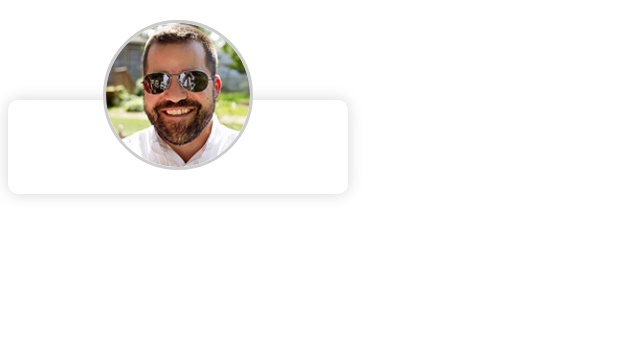
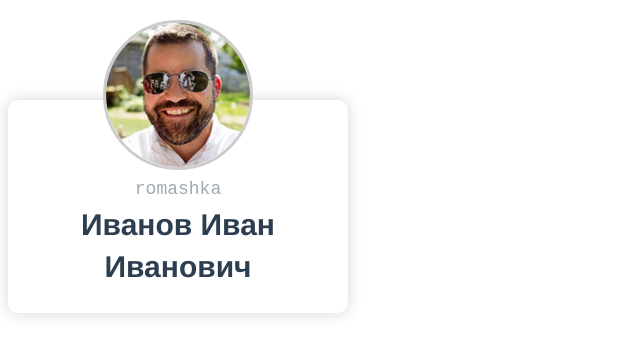
Before and after one commit to Nintiko/vue_user_card, a Vue app: page / in a window 1280 px wide. Shown: the top 356 px of the page, without its empty margins (0-640 px from the left). Built offline with nearby package versions, Linux system fonts and the light colour scheme.

Commit message:
UserName

```diff
--- a/src/components/UserCard.vue
+++ b/src/components/UserCard.vue
@@ -1,16 +1,22 @@
 <template>
   <div class="user-card">
       <UserImage/>
+      <UserNickname/>
+      <UserName/>
   </div>
 </template>
 
 <script>
 import UserImage from './UserImage.vue'
+import UserNickname from './UserNickname.vue'
+import UserName from './UserName.vue'
 
 export default {
   name: "UserCard",
   components: {
       UserImage,
+      UserNickname,
+      UserName
   },
 };
 </script>
--- /dev/null
+++ b/src/components/UserName.vue
@@ -0,0 +1,21 @@
+<template>
+  <p class="user-name">
+    Иванов Иван<br />
+    Иванович
+  </p>
+</template>
+
+<script>
+export default {
+  name: "UserName",
+};
+</script>
+
+<style>
+.user-name {
+  font-size: 30px;
+  font-weight: 900;
+  line-height: 1.4;
+  margin: 5px 0;
+}
+</style>
--- /dev/null
+++ b/src/components/UserNickname.vue
@@ -0,0 +1,18 @@
+<template>
+  <p class="user-nickname">romashka</p>
+</template>
+
+<script>
+export default {
+  name: "UserNickname",
+};
+</script>
+
+<style>
+.user-nickname {
+  color: #a0a9b3;
+  font-size: 18px;
+  margin: 5px 0;
+  font-family: monospace;
+}
+</style>
```
